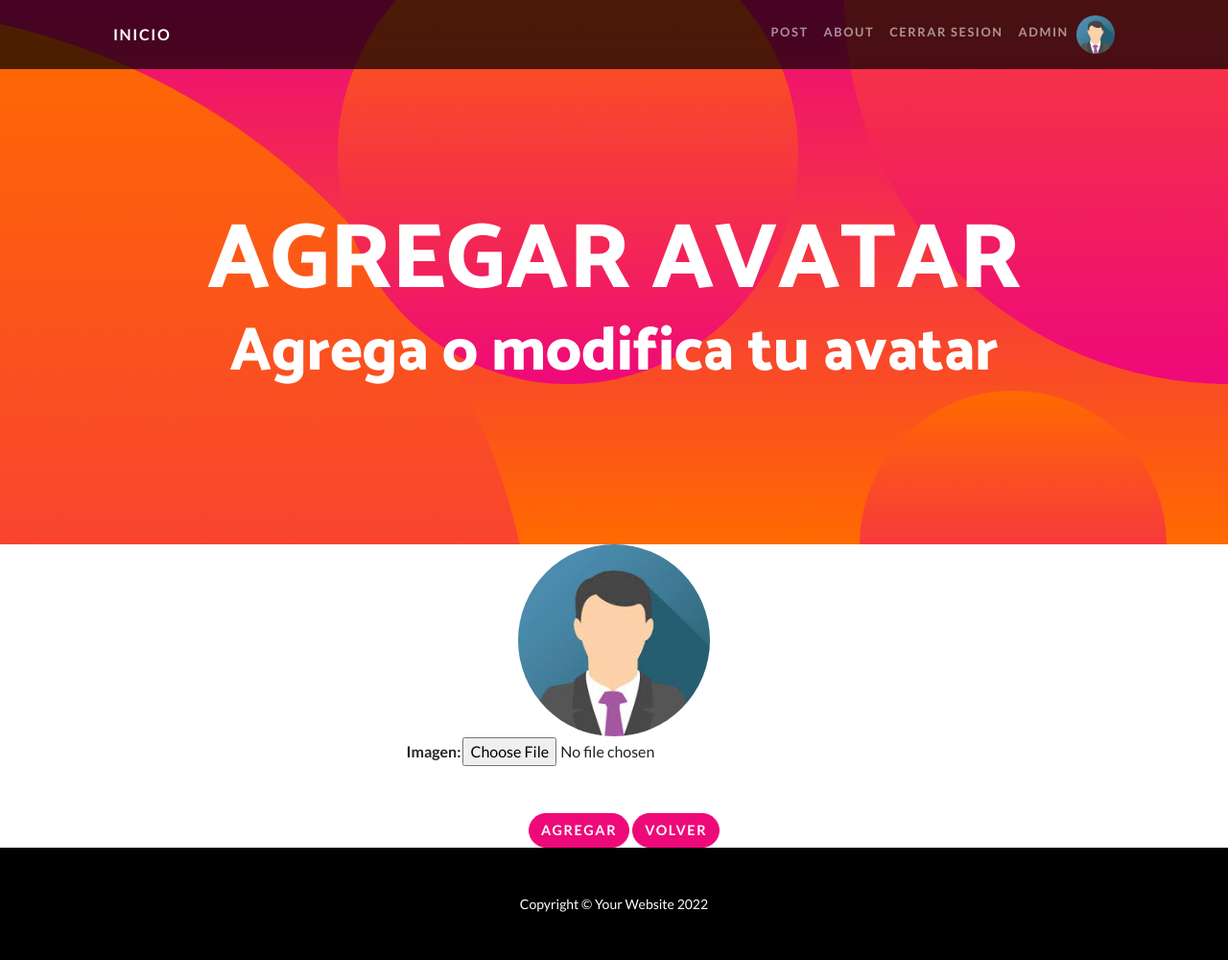
After one commit to JuaniMolina/Blogapp-Trabajofinal, a Django app: page /agregar_avatar/ in a window 1280 px wide. The commit adds this page. Shown: the whole page at 96% size. Run offline with Django 4.2, Linux system fonts and the light colour scheme; a user stored in the database is signed in; data comes from the database, SQL or seed files in the repository; both versions use the stored data as it was after the commit; some libraries are stand-ins or nearby versions.

Commit message:
Correcion en la carga de avatar

```diff
--- /dev/null
+++ b/Blogapp/Templates/Blogapp/agregar_avatar.html
@@ -0,0 +1,29 @@
+{% extends "Blogapp/padre.html" %}
+
+{% load static %}
+
+{% block titulo %}
+    AGREGAR AVATAR
+{% endblock %}
+
+{% block subtitulo %}
+    {{ mensaje }}
+{% endblock %}
+
+
+{% block contenido %}
+    <div style="text-align: center;">
+        <img src="{{ avatar }}" class="rounded-circle mx-auto d-block" alt="..." width="200" height="200">
+    </div>
+    <div>
+        <form style="padding-left: 33%;" action="{% url 'agregar_avatar' %}" method="POST" enctype="multipart/form-data"> {% csrf_token %}
+            <table>
+                {{ form.as_table }}
+            </table>
+            <div style="padding-left: 15%;">
+                <input class="btn btn-primary btn-xm rounded-pill mt-5" type="submit" value="Agregar">
+                <a class="btn btn-primary btn-xm rounded-pill mt-5" href="{% url 'perfil' %}"> Volver </a>
+            </div>
+        </form>
+    </div>
+{% endblock %}
--- a/Blogapp/Templates/Blogapp/perfil_usuario.html
+++ b/Blogapp/Templates/Blogapp/perfil_usuario.html
@@ -7,7 +7,8 @@
 {% endblock %}
 
 {% block subtitulo %}
-    {{ user.username }}
+    {{ user.username }} <br>
+    {{ mensaje }}
 {% endblock %}
 
 <style>
@@ -44,6 +45,7 @@
     </div>
     <div style="text-align: center;">
         <a class="btn btn-primary btn-xm rounded-pill mt-5"  href="{% url 'editar_usuario' %}"> Modificar</a>
+        <a class="btn btn-primary btn-xm rounded-pill mt-5"  href="{% url 'agregar_avatar' %}"> Cambiar Avatar</a>
         <a class="btn btn-primary btn-xm rounded-pill mt-5"  href="{% url 'inicio' %}"> Volver </a>
     </div>
 {% endblock %}
--- a/Blogregistro/froms.py
+++ b/Blogregistro/froms.py
@@ -4,14 +4,12 @@ from django.contrib.auth.models import User
 
 class FormularioRegistro(UserCreationForm):
     email = forms.EmailField(label='Email Usuario', max_length=50)
-    first_name = forms.CharField(label='Nombre', max_length=50)
-    last_name = forms.CharField(label='Apellido', max_length=50)
     password1 = forms.CharField(label='Contraseña', widget=forms.PasswordInput)
     password2 = forms.CharField(label='Confirmar contraseña', widget=forms.PasswordInput)
 
     class Meta:
         model = User
-        fields = ['username', 'email', 'first_name', 'last_name', 'password1', 'password2']
+        fields = ['username', 'email', 'password1', 'password2']
         help_texts = {k:"" for k in fields}
 
 class Formulario_Edicion_Usuario(UserCreationForm):
@@ -25,3 +23,6 @@ class Formulario_Edicion_Usuario(UserCreationForm):
         model = User
         fields = ['email', 'first_name', 'last_name']
         help_texts = {k:"" for k in fields}
+
+class Formulario_avatar(forms.Form):
+    imagen = forms.ImageField(label='Imagen')
--- a/Blogregistro/urls.py
+++ b/Blogregistro/urls.py
@@ -8,4 +8,5 @@ urlpatterns = [
     path('logout/', LogoutView.as_view(), name='logout'),
     path('perfil/', perfil_usuario, name='perfil'),
     path('editar_usuario/', editar_usuario, name='editar_usuario'),
+    path('agregar_avatar/', agregar_avatar, name='agregar_avatar'),
 ]
--- a/Blogregistro/views.py
+++ b/Blogregistro/views.py
@@ -3,6 +3,7 @@ from django.http import HttpResponse
 from django.contrib.auth.forms import UserCreationForm, AuthenticationForm
 from django.contrib.auth import login, authenticate
 from .models import Avatar
+from .froms import Formulario_avatar
 
 from Blogregistro.froms import FormularioRegistro, Formulario_Edicion_Usuario
 from django.contrib.auth.decorators import login_required
@@ -74,3 +75,19 @@ def perfil_usuario (request):
     usuario = request.user
     form = Formulario_Edicion_Usuario(instance=usuario)
     return render(request, 'Blogapp/perfil_usuario.html', {'avatar': obtener_avatar(request)})
+
+def agregar_avatar (request):
+    if request.method == 'POST':
+        form = Formulario_avatar(request.POST, request.FILES)
+        if form.is_valid():
+            avatar = Avatar(usuario=request.user, imagen=request.FILES['imagen'])
+            avatarViejo= Avatar.objects.filter(usuario=request.user)
+            if len(avatarViejo)>0:
+                avatarViejo[0].delete()
+            avatar.save()
+            return render (request, 'Blogapp/perfil_usuario.html', {'form': form, 'avatar': obtener_avatar(request), 'mensaje': 'Avatar agregado exitosamente'})
+        else:
+            return render (request, 'Blogapp/agregar_avatar.html', {'form': form, 'avatar': obtener_avatar(request), 'mensaje': 'Error al agregar el avatar'})
+    else:
+        form = Formulario_avatar()
+        return render(request, 'Blogapp/agregar_avatar.html', {'form': form, 'avatar': obtener_avatar(request), 'mensaje': 'Agrega o modifica tu avatar'})
```
Also changed, not shown: db.sqlite3, media/avatar/20221005_125702.jpg (added), media/avatar/avatarF.jfif (added), media/avatar/avatarF_lt50go1.jfif (added), media/avatar/avatarM_H570Yre.jfif (added), media/avatar/avatarM_HKkDhKd.jfif (added), media/avatar/avatarM_NABHUJd.jfif (added), media/avatar/avatarM_OZmRN9b.jfif (added), media/avatar/avatarM_ZFCZ2Xv.jfif (added), media/avatar/avatarM_vfBkl4h.jfif (added), media/avatar/defecto.png (deleted), 2 other files.
